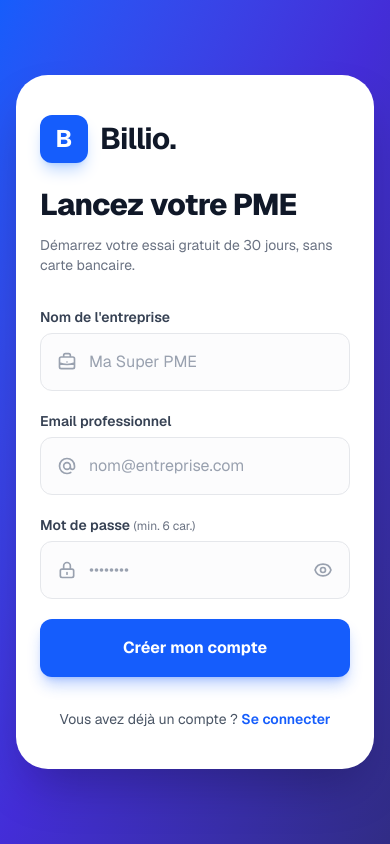
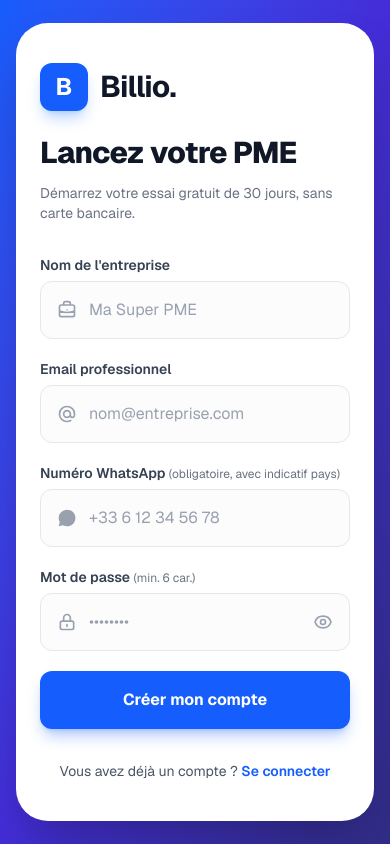
Before and after one commit to joelson93-TG/billio, a Next.js app: page /signup in a window 390 px wide. Built offline with nearby package versions, Linux system fonts and the light colour scheme.

Commit message:
optimisation de la page d'inscription

```diff
--- a/app/signup/page.js
+++ b/app/signup/page.js
@@ -1,58 +1,133 @@
 "use client";
 
-import { useState } from "react";
+import { useState, useEffect, useRef } from "react";
 import { createUserWithEmailAndPassword, sendEmailVerification } from "firebase/auth";
 import { doc, setDoc } from "firebase/firestore";
 import { auth, db } from "../../firebase";
 import { useRouter } from "next/navigation";
 import Link from "next/link";
 
+const PHONE_REGEX = /^\+[1-9]\d{7,14}$/;
+
+function FormInput({ icon, label, hint, type = "text", value, onChange, placeholder, disabled, rightElement, inputMode, autoComplete }) {
+  return (
+    <div className="space-y-1.5">
+      <label className="block text-sm font-semibold text-gray-700">
+        {label} {hint && <span className="text-xs text-gray-500 font-normal">{hint}</span>}
+      </label>
+      <div className="group flex items-center w-full border border-gray-200 rounded-xl bg-gray-50/50 focus-within:bg-white focus-within:ring-2 focus-within:ring-blue-600 focus-within:border-transparent transition-all duration-200 ease-in-out">
+        <div className="pl-4 pr-3 flex items-center pointer-events-none">
+          {icon}
+        </div>
+        <input
+          type={type}
+          inputMode={inputMode}
+          autoComplete={autoComplete}
+          value={value}
+          onChange={onChange}
+          required
+          disabled={disabled}
+          placeholder={placeholder}
+          className="flex-1 w-full py-4 sm:py-3.5 bg-transparent appearance-none focus:outline-none text-gray-900 placeholder-gray-400 text-base sm:text-sm disabled:opacity-60 disabled:cursor-not-allowed"
+        />
+        {rightElement}
+      </div>
+    </div>
+  );
+}
+
 export default function SignupPage() {
   const [businessName, setBusinessName] = useState("");
   const [email, setEmail] = useState("");
   const [password, setPassword] = useState("");
+  const [whatsappNumber, setWhatsappNumber] = useState("");
   const [showPassword, setShowPassword] = useState(false);
   const [error, setError] = useState("");
   const [message, setMessage] = useState("");
   const [isLoading, setIsLoading] = useState(false);
+  const [signupComplete, setSignupComplete] = useState(false);
   const router = useRouter();
+  const redirectTimeoutRef = useRef(null);
+
+  useEffect(() => {
+    return () => {
+      if (redirectTimeoutRef.current) {
+        clearTimeout(redirectTimeoutRef.current);
+      }
+    };
+  }, []);
+
+  const validateWhatsapp = (number) => {
+    return PHONE_REGEX.test(number.trim());
+  };
 
   const handleSignup = async (e) => {
     e.preventDefault();
-    setIsLoading(true);
     setError("");
     setMessage("");
 
+    if (!validateWhatsapp(whatsappNumber)) {
+      setError("Merci d'entrer un numéro WhatsApp valide, avec l'indicatif pays (ex: +33612345678).");
+      return;
+    }
+
+    setIsLoading(true);
+
+    let createdUser = null;
+
     try {
       const userCredential = await createUserWithEmailAndPassword(auth, email, password);
-      const user = userCredential.user;
+      createdUser = userCredential.user;
 
-      await sendEmailVerification(user);
-
+      try {
         const trialEnd = new Date();
         trialEnd.setDate(trialEnd.getDate() + 30);
 
-      await setDoc(doc(db, "users", user.uid), {
-        uid: user.uid,
-        businessName: businessName,
-        email: email,
+        await setDoc(doc(db, "users", createdUser.uid), {
+          uid: createdUser.uid,
+          businessName: businessName.trim(),
+          email: email.trim(),
+          whatsappNumber: whatsappNumber.trim(),
           subscriptionStatus: "trial",
           trialEndDate: trialEnd.toISOString(),
-        createdAt: new Date().toISOString()
+          createdAt: new Date().toISOString(),
         });
+      } catch (firestoreErr) {
+        console.error("Erreur Firestore, rollback du compte Auth:", firestoreErr);
+        await createdUser.delete();
+        throw new Error("firestore-failed");
+      }
+
+      try {
+        await sendEmailVerification(createdUser);
+      } catch (emailErr) {
+        console.warn("L'email de vérification n'a pas pu être envoyé:", emailErr);
+      }
 
       setMessage("Compte créé ! Un e-mail de vérification vous a été envoyé.");
+      setSignupComplete(true);
 
-      setTimeout(() => {
-        router.push("/");
-      }, 3000);
+      // Délai allongé pour laisser le temps de lire le message
+      // même si la popup "Enregistrer le mot de passe ?" de Chrome apparaît
+      redirectTimeoutRef.current = setTimeout(() => {
+        router.push("/dashboard");
+      }, 4000);
 
     } catch (err) {
       console.error(err);
-      if (err.code === 'auth/email-already-in-use') {
+
+      if (err.message === "firestore-failed") {
+        setError("Une erreur technique est survenue. Veuillez réessayer.");
+      } else if (err.code === "auth/email-already-in-use") {
         setError("Cet email est déjà utilisé par un autre compte.");
-      } else if (err.code === 'auth/weak-password') {
+      } else if (err.code === "auth/weak-password") {
         setError("Le mot de passe doit contenir au moins 6 caractères.");
+      } else if (err.code === "auth/invalid-email") {
+        setError("L'adresse email saisie n'est pas valide.");
+      } else if (err.code === "auth/network-request-failed") {
+        setError("Problème de connexion réseau. Vérifiez votre connexion internet.");
+      } else if (err.code === "auth/too-many-requests") {
+        setError("Trop de tentatives. Veuillez réessayer plus tard.");
       } else {
         setError("Une erreur est survenue lors de l'inscription.");
       }
@@ -63,7 +138,6 @@
   return (
     <div className="min-h-[100dvh] w-full max-w-[100vw] flex items-center justify-center lg:items-stretch lg:justify-start lg:flex-row bg-gradient-to-br from-blue-600 via-indigo-700 to-indigo-900 font-sans overflow-x-hidden overflow-y-auto p-4 sm:p-8 lg:p-0">
 
-      {/* Colonne du Formulaire (Gauche) */}
       <div className="w-full max-w-md lg:max-w-none lg:w-1/2 flex items-center justify-center bg-white px-6 py-10 sm:p-10 lg:p-20 xl:p-24 relative z-10 rounded-[2rem] lg:rounded-none lg:rounded-r-[3.5rem] shadow-2xl lg:shadow-[25px_0_50px_-12px_rgba(0,0,0,0.3)] transition-all duration-300 lg:min-h-screen">
 
         <div className="w-full max-w-sm lg:max-w-md space-y-8">
@@ -84,8 +158,8 @@
           </div>
 
           {error && (
-            <div className="bg-red-50 border-l-4 border-red-500 p-4 rounded-xl flex items-center gap-3 animate-in fade-in slide-in-from-top-2">
-              <svg className="h-5 w-5 text-red-500 flex-shrink-0" fill="currentColor" viewBox="0 0 20 20">
+            <div role="alert" aria-live="assertive" className="bg-red-50 border-l-4 border-red-500 p-4 rounded-xl flex items-center gap-3 animate-in fade-in slide-in-from-top-2">
+              <svg aria-hidden="true" className="h-5 w-5 text-red-500 flex-shrink-0" fill="currentColor" viewBox="0 0 20 20">
                 <path fillRule="evenodd" d="M10 18a8 8 0 100-16 8 8 0 000 16zM8.707 7.293a1 1 0 00-1.414 1.414L8.586 10l-1.293 1.293a1 1 0 101.414 1.414L10 11.414l1.293 1.293a1 1 0 001.414-1.414L11.414 10l1.293-1.293a1 1 0 00-1.414-1.414L10 8.586 8.707 7.293z" clipRule="evenodd" />
               </svg>
               <p className="text-sm font-medium text-red-700">{error}</p>
@@ -93,100 +167,107 @@
           )}
 
           {message && (
-            <div className="bg-green-50 border-l-4 border-green-500 p-4 rounded-xl flex items-center gap-3 animate-in fade-in slide-in-from-top-2">
-              <svg className="h-5 w-5 text-green-500 flex-shrink-0" fill="none" viewBox="0 0 24 24" stroke="currentColor" strokeWidth="2">
+            <div role="status" aria-live="polite" className="bg-green-50 border-l-4 border-green-500 p-4 rounded-xl animate-in fade-in slide-in-from-top-2">
+              <div className="flex items-center gap-3">
+                <svg aria-hidden="true" className="h-5 w-5 text-green-500 flex-shrink-0" fill="none" viewBox="0 0 24 24" stroke="currentColor" strokeWidth="2">
                   <path strokeLinecap="round" strokeLinejoin="round" d="M9 12l2 2 4-4m6 2a9 9 0 11-18 0 9 9 0 0118 0z" />
                 </svg>
                 <p className="text-sm font-medium text-green-700">{message}</p>
+              </div>
+              {signupComplete && (
+                <button
+                  type="button"
+                  onClick={() => router.push("/dashboard")}
+                  className="mt-3 w-full text-sm font-semibold text-green-700 hover:text-green-800 underline underline-offset-2 text-left"
+                >
+                  Accéder à mon tableau de bord maintenant →
+                </button>
+              )}
             </div>
           )}
 
           <form onSubmit={handleSignup} className="space-y-5 mt-8">
 
-            {/* Champ Nom de l'entreprise */}
-            <div className="space-y-1.5">
-              <label className="block text-sm font-semibold text-gray-700">
-                Nom de l'entreprise
-              </label>
-              <div className="group flex items-center w-full border border-gray-200 rounded-xl bg-gray-50/50 focus-within:bg-white focus-within:ring-2 focus-within:ring-blue-600 focus-within:border-transparent transition-all duration-200 ease-in-out">
-                <div className="pl-4 pr-3 flex items-center pointer-events-none">
+            <FormInput
+              label="Nom de l'entreprise"
+              value={businessName}
+              onChange={(e) => setBusinessName(e.target.value)}
+              placeholder="Ma Super PME"
+              disabled={isLoading}
+              autoComplete="organization"
+              icon={
                 <svg className="h-5 w-5 text-gray-400 group-focus-within:text-blue-600 transition-colors" fill="none" viewBox="0 0 24 24" stroke="currentColor">
                   <path strokeLinecap="round" strokeLinejoin="round" strokeWidth="2" d="M21 13.255A23.931 23.931 0 0112 15c-3.183 0-6.22-.62-9-1.745M16 6V4a2 2 0 00-2-2h-4a2 2 0 00-2 2v2m4 6h.01M5 20h14a2 2 0 002-2V8a2 2 0 00-2-2H5a2 2 0 00-2 2v10a2 2 0 002 2z" />
                 </svg>
-                </div>
-                <input
-                  type="text"
-                  value={businessName}
-                  onChange={(e) => setBusinessName(e.target.value)}
-                  required
+              }
+            />
+
+            <FormInput
+              label="Email professionnel"
+              type="email"
+              value={email}
+              onChange={(e) => setEmail(e.target.value)}
+              placeholder="nom@entreprise.com"
               disabled={isLoading}
-                  placeholder="Ma Super PME"
-                  className="flex-1 w-full py-4 sm:py-3.5 bg-transparent appearance-none focus:outline-none text-gray-900 placeholder-gray-400 text-base sm:text-sm disabled:opacity-60 disabled:cursor-not-allowed"
-                />
-              </div>
-            </div>
-
-            {/* Champ Email professionnel */}
-            <div className="space-y-1.5">
-              <label className="block text-sm font-semibold text-gray-700">
-                Email professionnel
-              </label>
-              <div className="group flex items-center w-full border border-gray-200 rounded-xl bg-gray-50/50 focus-within:bg-white focus-within:ring-2 focus-within:ring-blue-600 focus-within:border-transparent transition-all duration-200 ease-in-out">
-                <div className="pl-4 pr-3 flex items-center pointer-events-none">
+              autoComplete="username"
+              icon={
                 <svg className="h-5 w-5 text-gray-400 group-focus-within:text-blue-600 transition-colors" fill="none" viewBox="0 0 24 24" stroke="currentColor">
                   <path strokeLinecap="round" strokeLinejoin="round" strokeWidth="2" d="M16 12a4 4 0 10-8 0 4 4 0 008 0zm0 0v1.5a2.5 2.5 0 005 0V12a9 9 0 10-9 9m4.5-1.206a8.959 8.959 0 01-4.5 1.207" />
                 </svg>
-                </div>
-                <input
-                  type="email"
-                  value={email}
-                  onChange={(e) => setEmail(e.target.value)}
-                  required
+              }
+            />
+
+            <FormInput
+              label="Numéro WhatsApp"
+              hint="(obligatoire, avec indicatif pays)"
+              type="tel"
+              inputMode="tel"
+              value={whatsappNumber}
+              onChange={(e) => setWhatsappNumber(e.target.value)}
+              placeholder="+33 6 12 34 56 78"
               disabled={isLoading}
-                  placeholder="nom@entreprise.com"
-                  className="flex-1 w-full py-4 sm:py-3.5 bg-transparent appearance-none focus:outline-none text-gray-900 placeholder-gray-400 text-base sm:text-sm disabled:opacity-60 disabled:cursor-not-allowed"
+              autoComplete="tel"
+              icon={
+                <svg className="h-5 w-5 text-gray-400 group-focus-within:text-blue-600 transition-colors" fill="currentColor" viewBox="0 0 24 24">
+                  <path d="M12.031 6.172c-3.181 0-5.767 2.586-5.768 5.766-.001 1.298.38 2.27 1.019 3.287l-.582 2.128 2.182-.573c.978.58 1.911.928 3.145.929 3.178 0 5.767-2.587 5.768-5.766.001-3.187-2.575-5.771-5.764-5.771zm3.392 8.244c-.144.405-.837.774-1.17.824-.299.045-.677.063-1.092-.069-.252-.08-.575-.187-.988-.365-1.739-.751-2.874-2.502-2.961-2.617-.087-.116-.708-.94-.708-1.793s.448-1.273.607-1.446c.159-.173.346-.217.462-.217l.332.006c.106.005.249-.04.39.298.144.347.491 1.2.534 1.287.043.087.072.188.014.303-.058.116-.087.188-.173.289l-.26.304c-.087.086-.177.18-.076.354.101.174.449.741.964 1.201.662.591 1.221.774 1.394.86.173.087.274.072.374-.043.101-.116.433-.506.549-.68.116-.173.231-.145.39-.087s1.011.477 1.184.564c.173.087.289.13.332.202.043.072.043.419-.101.824zM12.05 2C6.507 2 2 6.507 2 12.05c0 1.798.475 3.489 1.303 4.951L2 22l5.126-1.279C8.542 21.552 10.25 22 12.05 22h.004c5.542 0 10.048-4.508 10.048-10.05 0-2.686-1.045-5.211-2.943-7.106C17.259 3.045 14.735 2 12.05 2z"/>
+                </svg>
+              }
             />
-              </div>
-            </div>
 
-            {/* Champ Mot de passe */}
-            <div className="space-y-1.5">
-              <label className="block text-sm font-semibold text-gray-700">
-                Mot de passe <span className="text-xs text-gray-500 font-normal">(min. 6 car.)</span>
-              </label>
-              <div className="group flex items-center w-full border border-gray-200 rounded-xl bg-gray-50/50 focus-within:bg-white focus-within:ring-2 focus-within:ring-blue-600 focus-within:border-transparent transition-all duration-200 ease-in-out">
-                <div className="pl-4 pr-3 flex items-center pointer-events-none">
+            <FormInput
+              label="Mot de passe"
+              hint="(min. 6 car.)"
+              type={showPassword ? "text" : "password"}
+              value={password}
+              onChange={(e) => setPassword(e.target.value)}
+              placeholder="••••••••"
+              disabled={isLoading}
+              autoComplete="new-password"
+              icon={
                 <svg className="h-5 w-5 text-gray-400 group-focus-within:text-blue-600 transition-colors" fill="none" viewBox="0 0 24 24" stroke="currentColor">
                   <path strokeLinecap="round" strokeLinejoin="round" strokeWidth="2" d="M12 15v2m-6 4h12a2 2 0 002-2v-6a2 2 0 00-2-2H6a2 2 0 00-2 2v6a2 2 0 002 2zm10-10V7a4 4 0 00-8 0v4h8z" />
                 </svg>
-                </div>
-                <input
-                  type={showPassword ? "text" : "password"}
-                  value={password}
-                  onChange={(e) => setPassword(e.target.value)}
-                  required
-                  disabled={isLoading}
-                  placeholder="••••••••"
-                  className="flex-1 w-full py-4 sm:py-3.5 bg-transparent appearance-none focus:outline-none text-gray-900 placeholder-gray-400 text-base sm:text-sm disabled:opacity-60 disabled:cursor-not-allowed"
-                />
+              }
+              rightElement={
                 <button
                   type="button"
                   onClick={() => setShowPassword(!showPassword)}
+                  aria-label={showPassword ? "Masquer le mot de passe" : "Afficher le mot de passe"}
                   className="px-4 flex items-center text-gray-400 hover:text-blue-600 focus:outline-none transition-colors"
                 >
                   {showPassword ? (
-                    <svg className="h-5 w-5" fill="none" viewBox="0 0 24 24" stroke="currentColor" strokeWidth="2">
+                    <svg aria-hidden="true" className="h-5 w-5" fill="none" viewBox="0 0 24 24" stroke="currentColor" strokeWidth="2">
                       <path strokeLinecap="round" strokeLinejoin="round" d="M13.875 18.825A10.05 10.05 0 0112 19c-4.478 0-8.268-2.943-9.543-7a9.97 9.97 0 011.563-3.029m5.858.908a3 3 0 114.243 4.243M9.878 9.878l4.242 4.242M9.88 9.88l-3.29-3.29m7.532 7.532l3.29 3.29M3 3l3.59 3.59m0 0A9.953 9.953 0 0112 5c4.478 0 8.268 2.943 9.543 7a10.025 10.025 0 01-4.132 5.411m0 0L21 21" />
                     </svg>
                   ) : (
-                    <svg className="h-5 w-5" fill="none" viewBox="0 0 24 24" stroke="currentColor" strokeWidth="2">
+                    <svg aria-hidden="true" className="h-5 w-5" fill="none" viewBox="0 0 24 24" stroke="currentColor" strokeWidth="2">
                       <path strokeLinecap="round" strokeLinejoin="round" d="M15 12a3 3 0 11-6 0 3 3 0 016 0z" />
                       <path strokeLinecap="round" strokeLinejoin="round" d="M2.458 12C3.732 7.943 7.523 5 12 5c4.478 0 8.268 2.943 9.542 7-1.274 4.057-5.064 7-9.542 7-4.477 0-8.268-2.943-9.542-7z" />
                     </svg>
                   )}
                 </button>
-              </div>
-            </div>
+              }
+            />
 
             <button
               type="submit"
@@ -195,11 +276,11 @@
             >
               {isLoading ? (
                 <>
-                  <svg className="animate-spin h-5 w-5 text-white" xmlns="http://www.w3.org/2000/svg" fill="none" viewBox="0 0 24 24">
+                  <svg aria-hidden="true" className="animate-spin h-5 w-5 text-white" xmlns="http://www.w3.org/2000/svg" fill="none" viewBox="0 0 24 24">
                     <circle className="opacity-25" cx="12" cy="12" r="10" stroke="currentColor" strokeWidth="4"></circle>
                     <path className="opacity-75" fill="currentColor" d="M4 12a8 8 0 018-8V0C5.373 0 0 5.373 0 12h4zm2 5.291A7.962 7.962 0 014 12H0c0 3.042 1.135 5.824 3 7.938l3-2.647z"></path>
                   </svg>
-                  <span>Création en cours...</span>
+                  <span>{signupComplete ? "Redirection..." : "Création en cours..."}</span>
                 </>
               ) : (
                 "Créer mon compte"
@@ -216,16 +297,11 @@
         </div>
       </div>
 
-      {/* Panneau Bleu avec la décoration restaurée (Droite) */}
       <div className="hidden lg:flex lg:w-1/2 relative items-center justify-center flex-1">
-
-        {/* Cercles lumineux en arrière-plan */}
         <div className="absolute top-10 left-10 w-[400px] h-[400px] bg-blue-400 rounded-full mix-blend-screen filter blur-[100px] opacity-40 animate-pulse"></div>
         <div className="absolute bottom-10 right-10 w-[500px] h-[500px] bg-purple-500 rounded-full mix-blend-screen filter blur-[100px] opacity-40"></div>
 
-        {/* Contenu Décoratif (La "plaque" et les textes) */}
         <div className="relative z-10 text-center text-white px-12">
-          {/* Plaque Glassmorphism */}
           <div className="inline-flex p-4 rounded-3xl bg-white/10 backdrop-blur-md border border-white/20 mb-8 shadow-2xl transform transition-transform hover:scale-105 duration-500">
             <div className="w-72 h-44 bg-white/5 rounded-2xl border border-white/10 p-5 flex flex-col gap-4">
               <div className="w-1/2 h-4 bg-white/20 rounded-full"></div>
@@ -236,14 +312,12 @@
             </div>
           </div>
 
-          {/* Textes d'accroche */}
           <h3 className="text-4xl font-bold mb-4 tracking-tight">Rejoignez Billio.</h3>
           <p className="text-lg text-blue-100 max-w-md mx-auto leading-relaxed">
             Créez vos premières factures en moins de 2 minutes. La gestion d'entreprise n'a jamais été aussi fluide.
           </p>
         </div>
 
-        {/* Effet "Grain" (Texture par-dessus le fond bleu) */}
         <div className="absolute inset-0 bg-[url('https://grainy-gradients.vercel.app/noise.svg')] opacity-20 mix-blend-overlay pointer-events-none"></div>
       </div>
 
```
Also changed, not shown: app/admin/page.js (+13 -22 lines), app/login/page.js (+35 -1 lines). Lines whose indentation alone changed are shown as unchanged.
